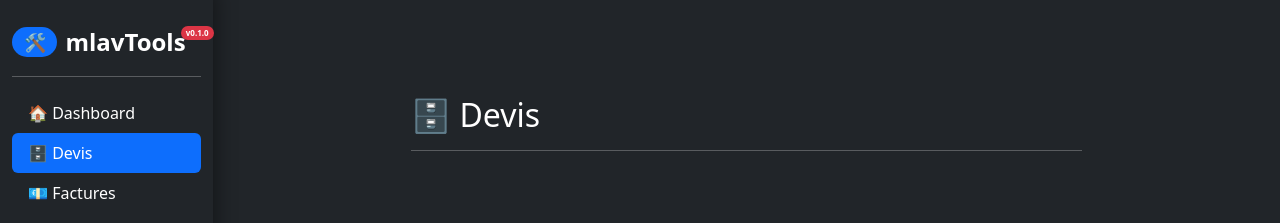
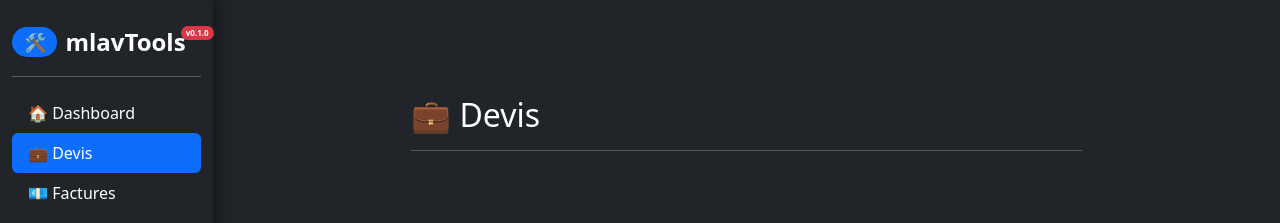
Before and after one commit to artonoximee/tools-mlav-land, a React (Create React App) app: page /quotes in a window 1280 px wide. Shown: the top 223 px of the page. Built offline with nearby package versions, Linux system fonts and the light colour scheme; no server answers; sample sign-in values are in the browser's storage.

Commit message:
modified emoji

```diff
--- a/src/components/Quotes/List.js
+++ b/src/components/Quotes/List.js
@@ -9,7 +9,7 @@ function Quotes() {
         <main className="col-md-9 ms-sm-auto col-lg-10 px-md-4 p-5">
           <div className="row mt-5 justify-content-center">
             <div className="col-8">
-              <h2>🗄️ Devis</h2>
+              <h2>💼 Devis</h2>
               <hr />
             </div>
           </div>
--- a/src/components/Sidebar.js
+++ b/src/components/Sidebar.js
@@ -39,7 +39,7 @@ function Sidebar() {
         </li>
         <li>
           <Link to="/quotes" className={`nav-link ${ location.pathname.includes("quotes") ? "active" : "text-white" }`}>
-            🗄️
+            💼
             Devis
           </Link>
         </li>
```
